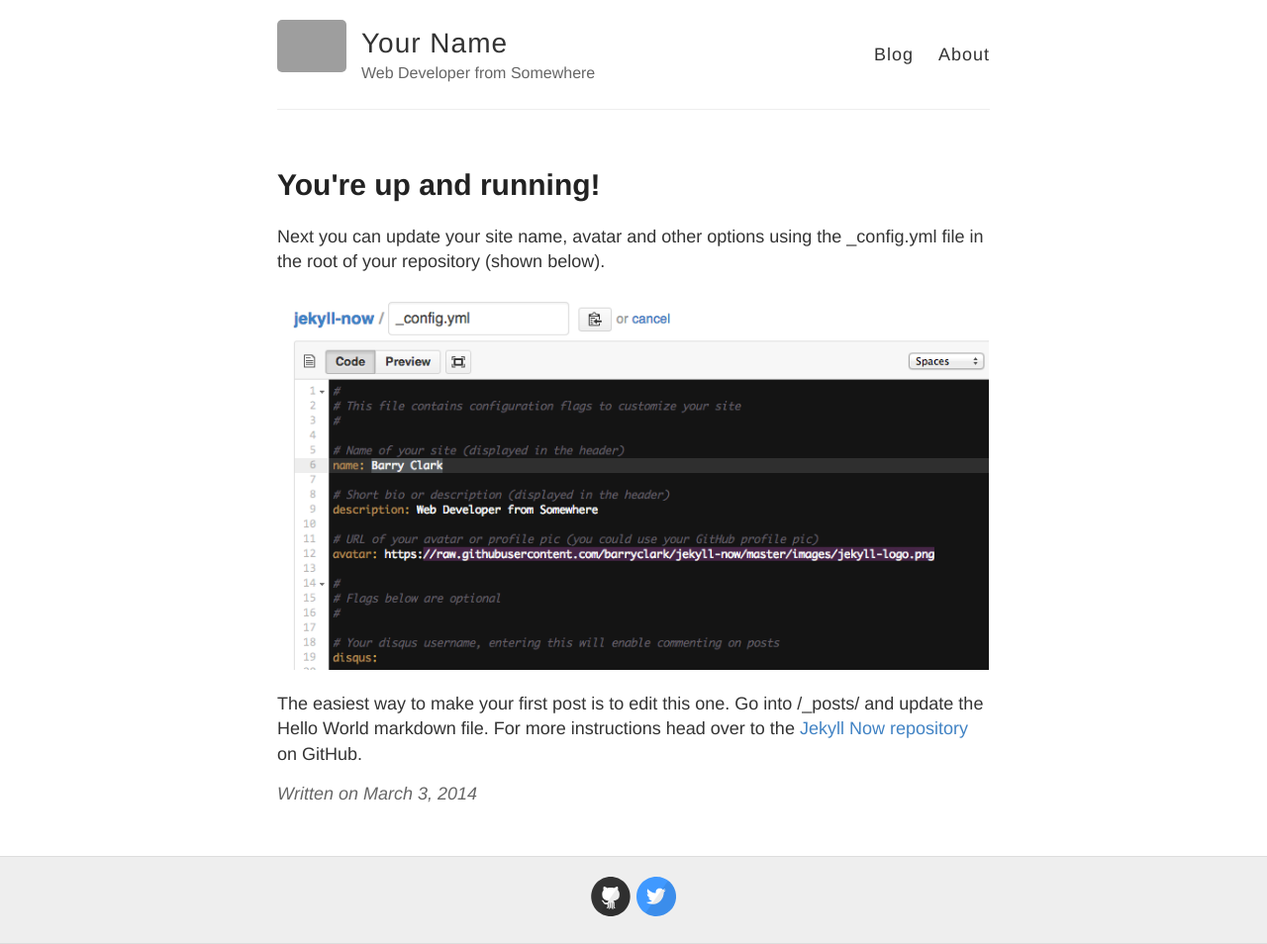
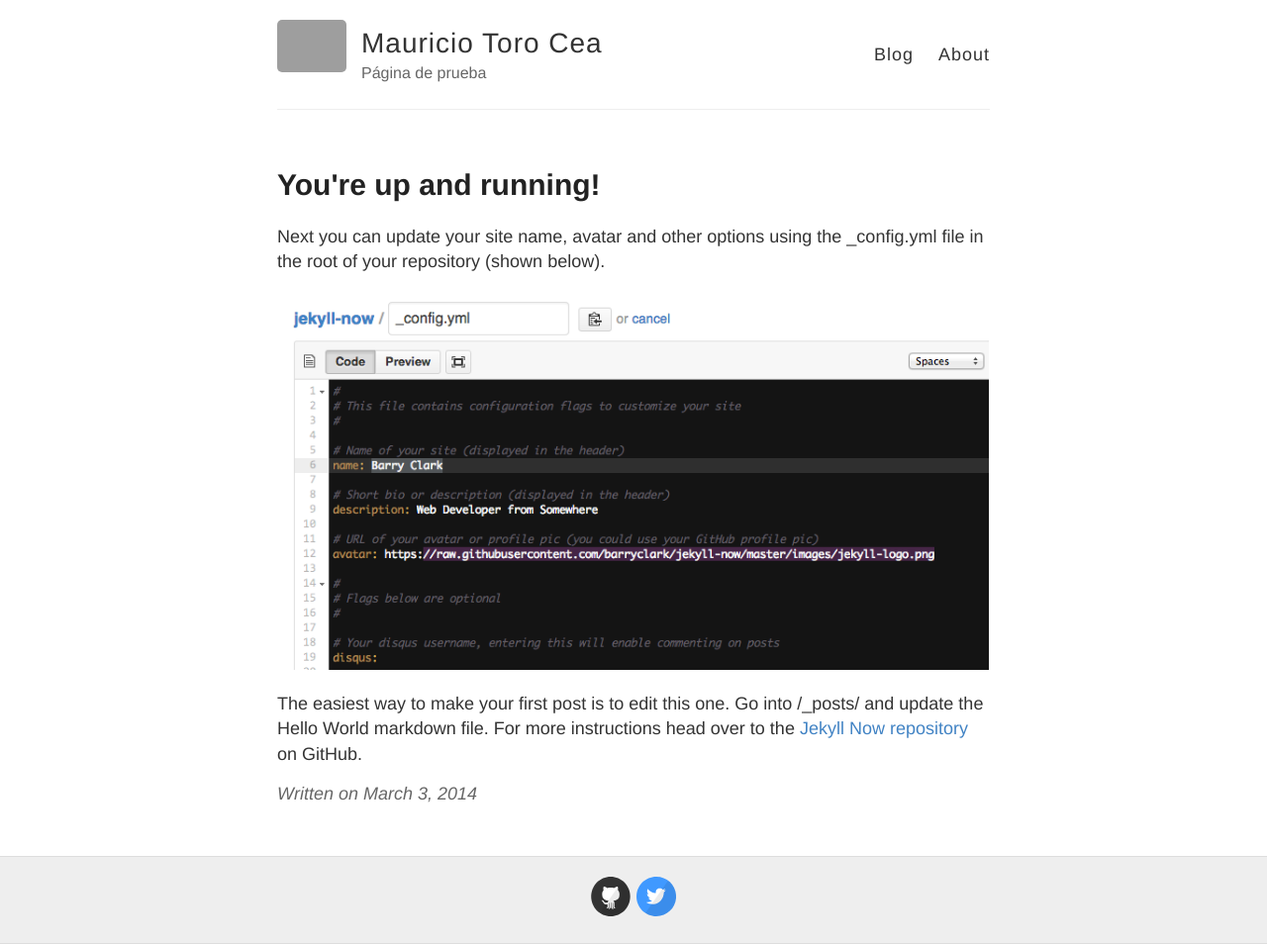
Before and after one commit to mauriciotorocea/mauriciotorocea.github.io, a Jekyll site: the page built from _posts/2014-3-3-Hello-World.md, in a window 1280 px wide. Shown: the whole page at 99% size. Built offline with Jekyll 4.4.1, drawn with Linux system fonts in a browser that asks for light colours; grey boxes are pictures that could not be loaded.

Commit message:
Update _config.yml

```diff
--- a/_config.yml
+++ b/_config.yml
@@ -3,10 +3,10 @@
 #
 
 # Name of your site (displayed in the header)
-name: Your Name
+name: Mauricio Toro Cea
 
 # Short bio or description (displayed in the header)
-description: Web Developer from Somewhere
+description: Página de prueba
 
 # URL of your avatar or profile pic (you could use your GitHub profile pic)
 avatar: https://raw.githubusercontent.com/barryclark/jekyll-now/master/images/jekyll-logo.png
@@ -21,7 +21,7 @@ footer-links:
   email:
   facebook:
   flickr:
-  github: barryclark/jekyll-now
+  github: mauriciotorocea/ctepi
   instagram:
   linkedin:
   pinterest:
```
